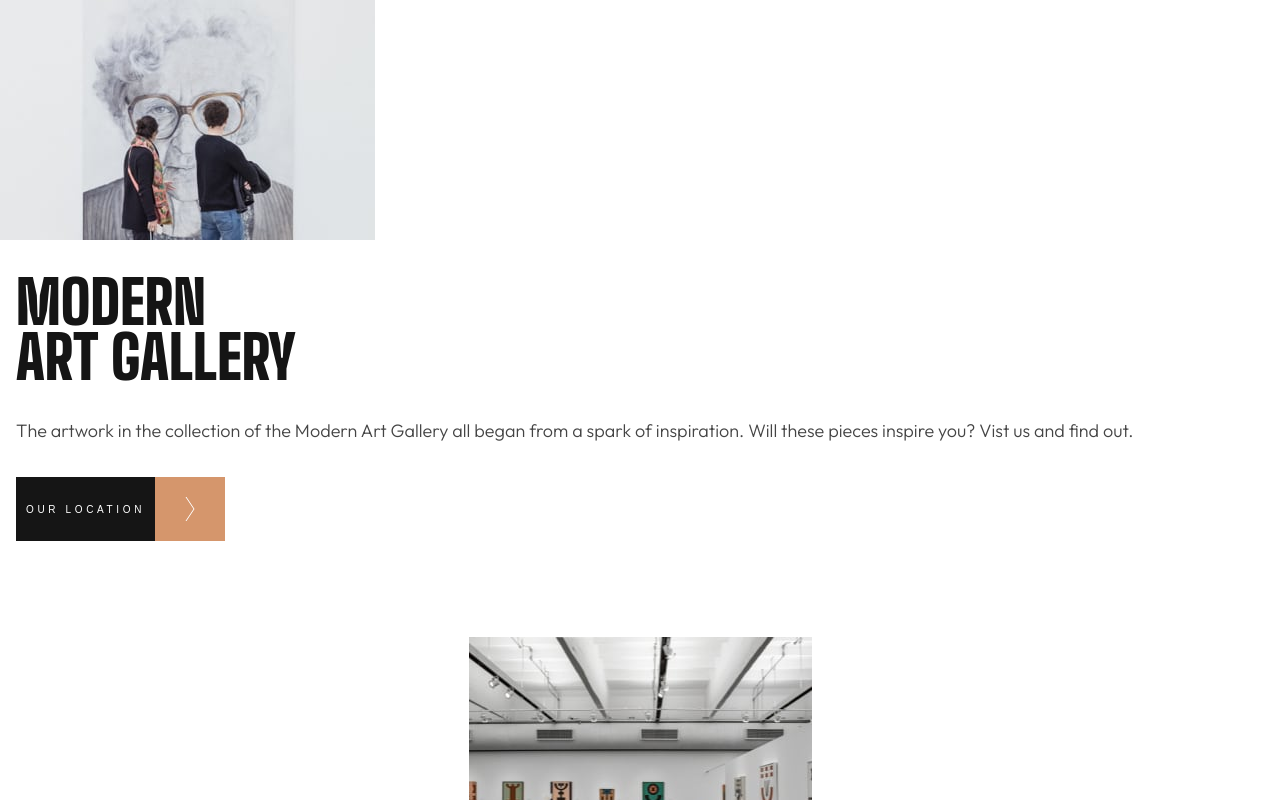
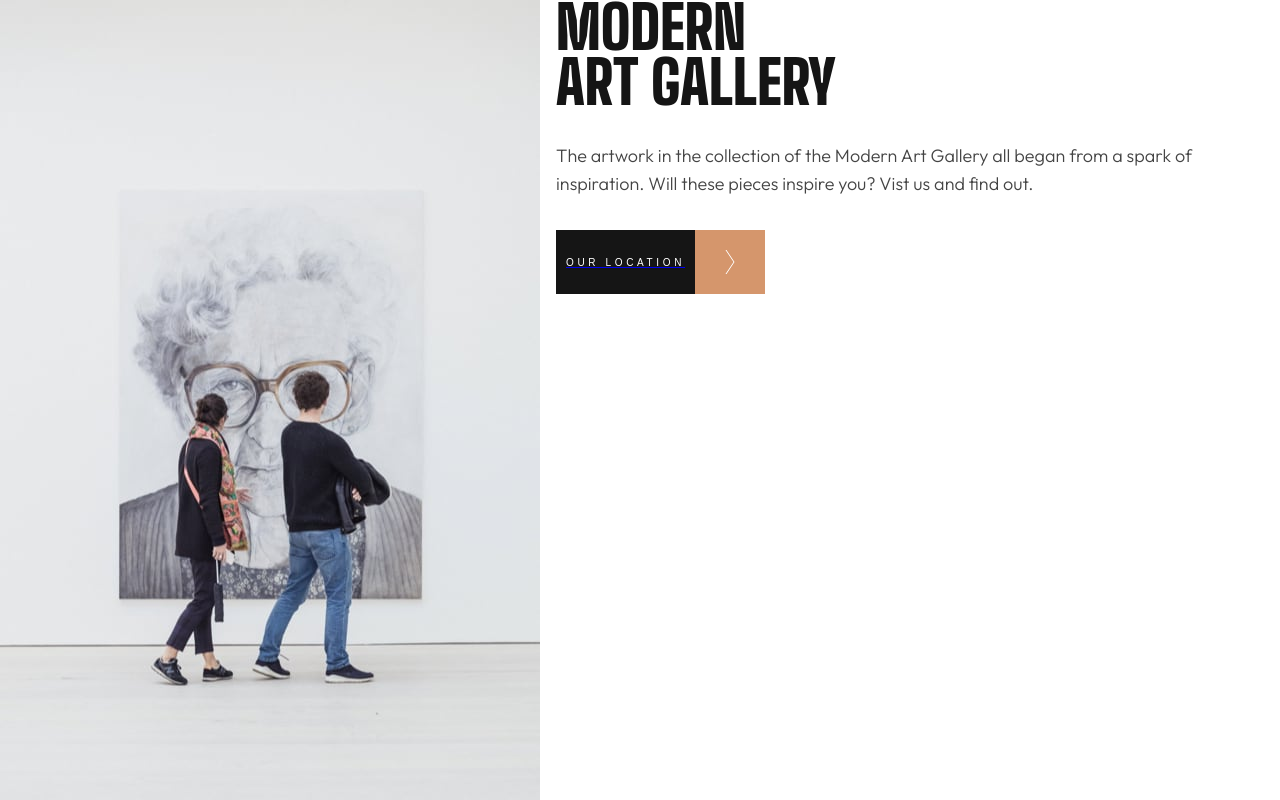
Before and after one commit to AndyBeable/art-gallery, a Vue app: page / in a window 1280 px wide. Shown: the top 800 px of the page. Built offline with nearby package versions, Linux system fonts and the light colour scheme.

Commit message:
responsive hero

```diff
--- a/src/components/home/Hero.vue
+++ b/src/components/home/Hero.vue
@@ -1,11 +1,30 @@
 <template>
   <div class="hero__container">
     <div class="hero__container--image">
-    <img src="../../assets/mobile/image-hero.jpg" alt="hero image" />
+
+      <picture>
+        <source
+          media="(min-width: 1200px)"
+          srcset="../../assets/desktop/image-hero.jpg"
+        />
+        <source
+          media="(min-width: 768px)"
+          srcset="../../assets/tablet/image-hero.jpg"
+        />
+        <img
+          src="../../assets/mobile/image-hero.jpg"
+          alt="hero image"
+          class="hero-image"
+        />
+      </picture>
     </div>
     <div class="hero__container--copy">
       <h1>Modern <br>Art Gallery</h1>
-      <p>The artwork in the collection of the Modern Art Gallery all began from a spark of inspiration. Will these pieces inspire you? Vist us and find out.</p>
+      <p>
+        The artwork in the collection of the Modern Art Gallery all began from a
+        spark of inspiration. Will these pieces inspire you? Vist us and find
+        out.
+      </p>
       <BaseButton />
     </div>
 
@@ -28,7 +47,7 @@ export default {
   margin-bottom: 6rem;
   &--image {
     margin-bottom: 32px;
-   }
+  }
   &--copy {
     margin: 0px 16px 20px 16px
   }
@@ -48,4 +67,10 @@ export default {
   }
 }
 
+@media screen and (min-width: 768px) {
+  .hero__container {
+    display: flex;
+  }
+}
+
 </style>
--- a/src/components/ui/BaseButton.vue
+++ b/src/components/ui/BaseButton.vue
@@ -1,8 +1,10 @@
 <template>
-  <button>
-    <span>Our location</span>
-    <img src="@/assets/icon-arrow-right.svg" alt="" />
-  </button>
+  <router-link to="/about">
+    <button>
+      <span>Our location</span>
+      <img src="@/assets/icon-arrow-right.svg" alt="" />
+    </button>
+  </router-link>
 </template>
 
 <script>
@@ -22,6 +24,7 @@ button {
   background-color: var(--black);
   color: var(--white);
   text-transform: uppercase;
+  text-decoration: none;
   letter-spacing: 3.64px;
   font-weight: 300;
   cursor: pointer;
--- a/src/components/ui/Footer.vue
+++ b/src/components/ui/Footer.vue
@@ -33,7 +33,6 @@ export default {
     text-transform: uppercase;
   }
   & p {
-    font-weight: 100;
     color: var(--white);
     margin-bottom: 38px;
   }
```
